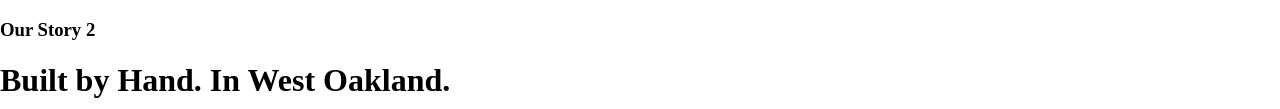
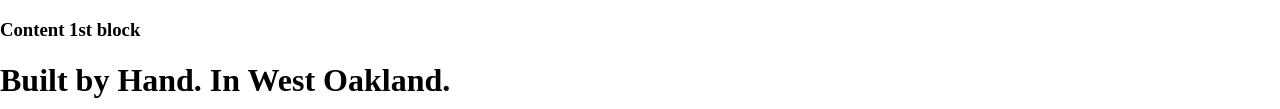
Before and after one commit to mrmgee/dev-alloy, a website: page rellax/sticky11.html in a window 1280 px wide. Shown: the part 528-637 px from the top of the page. Drawn offline with Linux system fonts and the light colour scheme.

Commit message:
Sticky work then repeal

```diff
--- a/rellax/sticky11.html
+++ b/rellax/sticky11.html
@@ -61,7 +61,7 @@
 
   <div class="content">
 
-      <h3>Our Story 2</h3>
+      <h3>Content 1st block</h3>
       <h1>Built by Hand. In West Oakland.</h1>
       <p>Hand-built metalwork and fabrication bring our visions to life. But it starts with a spark — the creative vision drawing from the past and slamming it into the future.</p>
 
@@ -69,6 +69,7 @@
     <p>Stuff goes here</p>
   </div>
 
+<!--
 <div class="stickwrap">
   <div id="hero2" class="stick">
     <h3>Our Story</h3>
@@ -76,6 +77,7 @@
     <p>Hand-built metalwork and fabrication bring our visions to life. But it starts with a spark — the creative vision drawing from the past and slamming it into the future.</p>
   </div>
 </div>
+-->
 
 <div class="container">
   <div class="item pirate">
```
Also changed, not shown: rellax/sticky11.css (line endings or trailing spaces).
